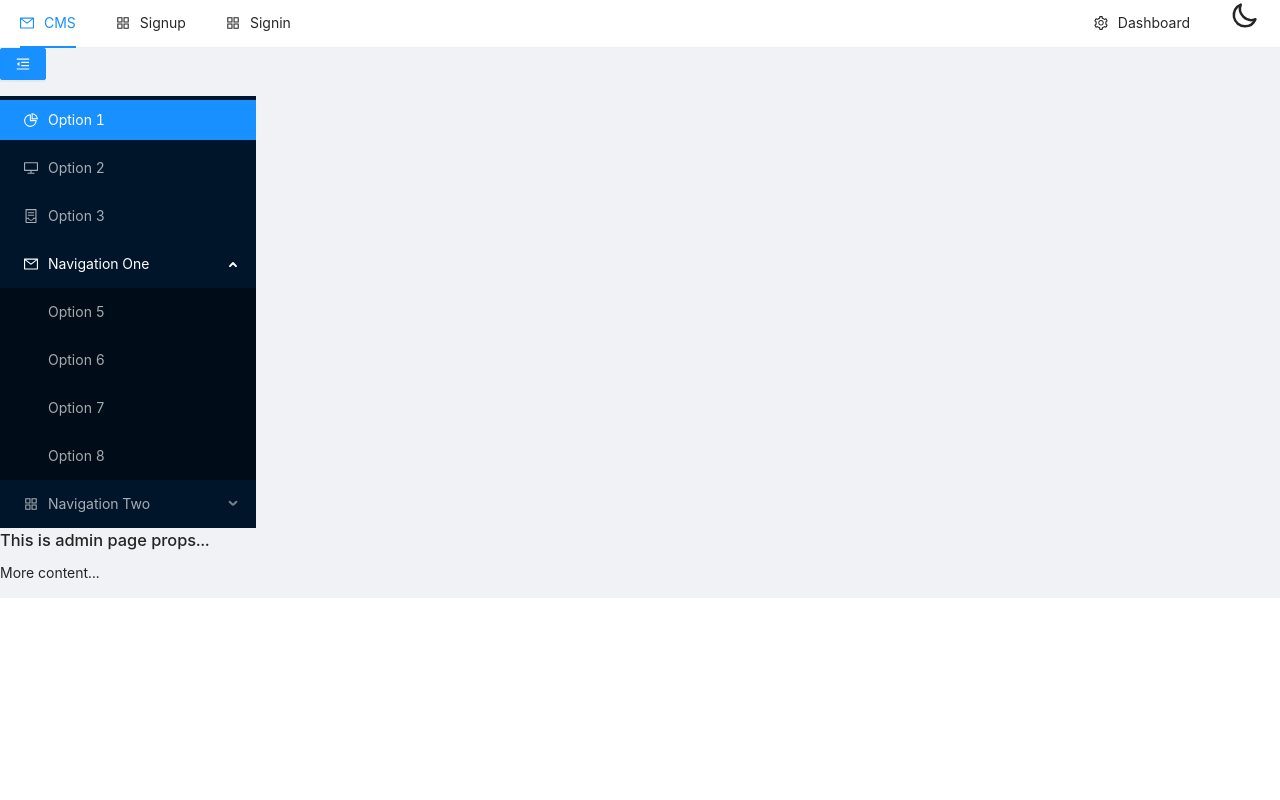
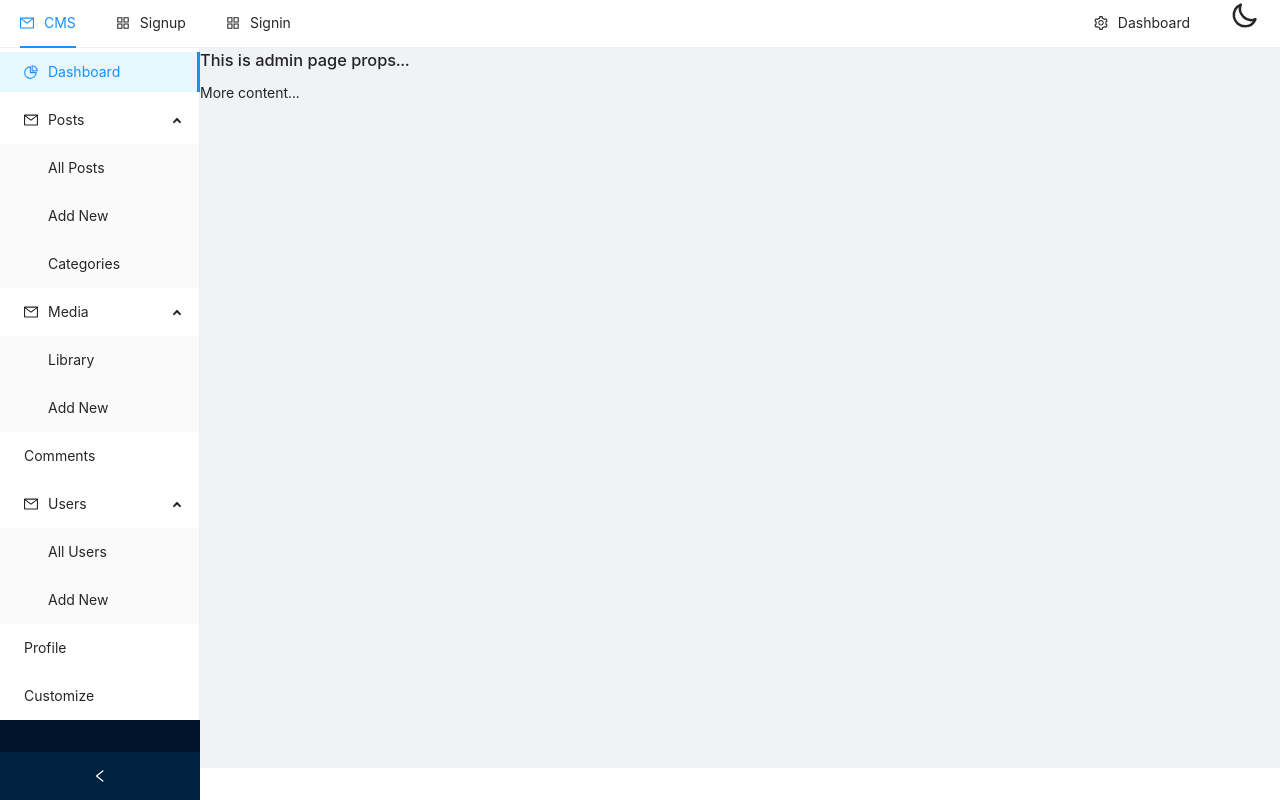
Before and after one commit to noor12401/Content-Management-System---Telegraph, a Next.js app in the folder client/: page /admin in a window 1280 px wide. Built offline with nearby package versions, Linux system fonts and the light colour scheme.

Commit message:
Customizing Admin Nav Bar

```diff
--- a/client/components/nav/AdminNav.js
+++ b/client/components/nav/AdminNav.js
@@ -1,5 +1,6 @@
 import React, { useState } from "react";
-import { Menu, Button } from "antd";
+import { Menu, Button, Layout } from "antd";
+import Link from "next/link";
 import {
   AppstoreOutlined,
   MenuUnfoldOutlined,
@@ -11,51 +12,94 @@ import {
 } from "@ant-design/icons";
 
 const { SubMenu } = Menu;
+const { Sider } = Layout;
 
 const AdminNav = () => {
   const [collapsed, setCollapsed] = useState(false);
 
   return (
-    <div style={{ width: 256 }}>
-      <Button
-        type="primary"
-        onClick={() => setCollapsed(!collapsed)}
-        style={{ marginBottom: 16 }}
-      >
-        {React.createElement(collapsed ? MenuUnfoldOutlined : MenuFoldOutlined)}
-      </Button>
+    <Sider collapsible>
       <Menu
         defaultSelectedKeys={["1"]}
-        defaultOpenKeys={["sub1"]}
+        defaultOpenKeys={["sub1", "sub2"]}
         mode="inline"
-        theme="dark"
         inlineCollapsed={collapsed}
       >
         <Menu.Item key="1" icon={<PieChartOutlined />}>
-          Option 1
+          <Link href="/admin">
+            <a>Dashboard</a>
+          </Link>
         </Menu.Item>
-        <Menu.Item key="2" icon={<DesktopOutlined />}>
-          Option 2
+
+        {/* posts */}
+        <SubMenu key="sub1" icon={<MailOutlined />} title="Posts">
+          <Menu.Item key="2">
+            <Link href="/admin/posts">
+              <a>All Posts</a>
+            </Link>
+          </Menu.Item>
+          <Menu.Item key="3">
+            <Link href="/admin/posts/new">
+              <a>Add New</a>
+            </Link>
+          </Menu.Item>
+          <Menu.Item key="3">
+            <Link href="/admin/categories">
+              <a>Categories</a>
+            </Link>
+          </Menu.Item>
+        </SubMenu>
+
+        {/* library */}
+        <SubMenu key="sub1" icon={<MailOutlined />} title="Media">
+          <Menu.Item key="5">
+            <Link href="/admin/media/library">
+              <a>Library</a>
+            </Link>
+          </Menu.Item>
+          <Menu.Item key="5">
+            <Link href="/admin/media/new">
+              <a>Add New</a>
+            </Link>
+          </Menu.Item>
+        </SubMenu>
+
+        {/* comments */}
+        <Menu.Item key="5">
+          <Link href="/admin/comments">
+            <a>Comments</a>
+          </Link>
         </Menu.Item>
-        <Menu.Item key="3" icon={<ContainerOutlined />}>
-          Option 3
+
+        {/* users */}
+        <SubMenu key="sub1" icon={<MailOutlined />} title="Users">
+          <Menu.Item key="5">
+            <Link href="/admin/users">
+              <a>All Users</a>
+            </Link>
+          </Menu.Item>
+          <Menu.Item key="5">
+            <Link href="/admin/users/new">
+              <a>Add New</a>
+            </Link>
+          </Menu.Item>
+        </SubMenu>
+
+        {/* profile */}
+        <Menu.Item key="5">
+          <Link href="/admin/userid">
+            <a>Profile</a>
+          </Link>
         </Menu.Item>
-        <SubMenu key="sub1" icon={<MailOutlined />} title="Navigation One">
-          <Menu.Item key="5">Option 5</Menu.Item>
-          <Menu.Item key="6">Option 6</Menu.Item>
-          <Menu.Item key="7">Option 7</Menu.Item>
-          <Menu.Item key="8">Option 8</Menu.Item>
-        </SubMenu>
-        <SubMenu key="sub2" icon={<AppstoreOutlined />} title="Navigation Two">
-          <Menu.Item key="9">Option 9</Menu.Item>
-          <Menu.Item key="10">Option 10</Menu.Item>
-          <SubMenu key="sub3" title="Submenu">
-            <Menu.Item key="11">Option 11</Menu.Item>
-            <Menu.Item key="12">Option 12</Menu.Item>
-          </SubMenu>
-        </SubMenu>
+
+        {/* Customize */}
+        <Menu.Item key="5">
+          <Link href="/admin/customize">
+            <a>Customize</a>
+          </Link>
+        </Menu.Item>
       </Menu>
-    </div>
+    </Sider>
   );
 };
 
```
Also changed, not shown: client/components/TopNav.js (line endings or trailing spaces), client/components/layout/AdminLayout.js (line endings or trailing spaces), client/pages/admin/index.js (line endings or trailing spaces), client/pages/signin.js (indentation only), client/pages/signup.js (indentation only).
